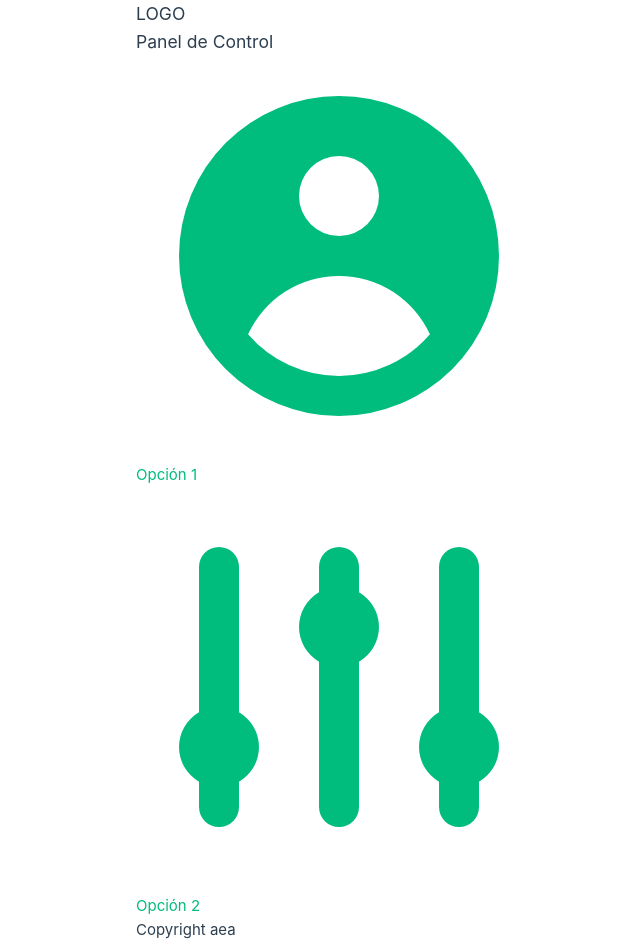
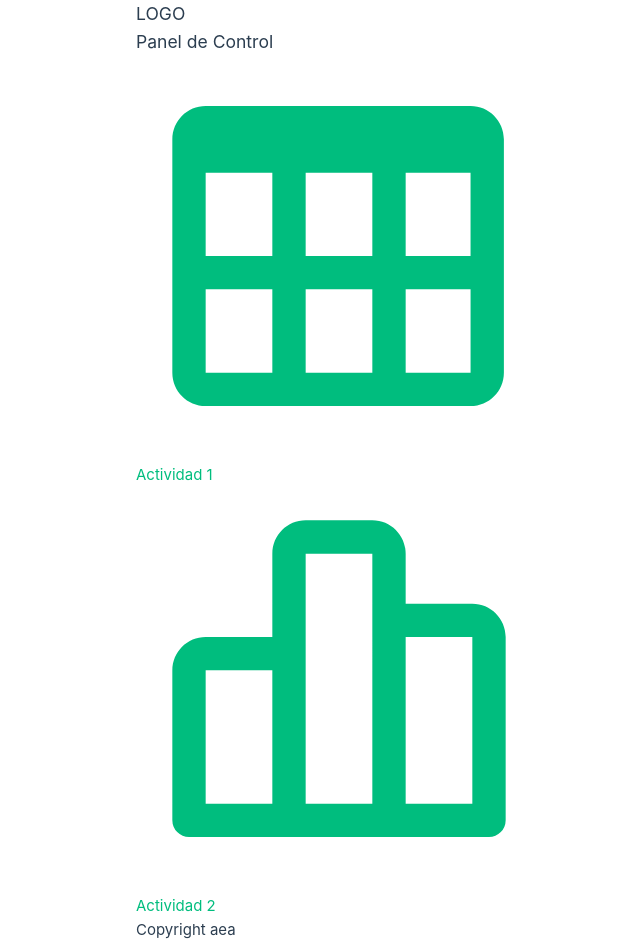
Before and after one commit to ElKingBruh/Dashboard, a Vue app: page / in a window 1280 px wide. Shown: the top 952 px of the page, without its empty margins (104-744 px from the left). Built offline with nearby package versions, Linux system fonts and the light colour scheme; the HTML template or start-up script is replaced by a standard one.

Commit message:
dashboard

```diff
--- a/src/assets/icon/IconOne.vue
+++ b/src/assets/icon/IconOne.vue
@@ -1,15 +1,3 @@
 <template>
-  <svg
-    aria-hidden="true"
-    class="mr-2 w-[25px] h-[25px] fill-current"
-    fill="currentColor"
-    viewBox="0 0 20 20"
-    xmlns="http://www.w3.org/2000/svg"
-  >
-    <path
-      fill-rule="evenodd"
-      d="M18 10a8 8 0 11-16 0 8 8 0 0116 0zm-6-3a2 2 0 11-4 0 2 2 0 014 0zm-2 4a5 5 0 00-4.546 2.916A5.986 5.986 0 0010 16a5.986 5.986 0 004.546-2.084A5 5 0 0010 11z"
-      clip-rule="evenodd"
-    ></path>
-  </svg>
+  <svg aria-hidden="true" class="mr-2 w-[25px] h-[25px] fill-current" fill="currentColor" xmlns="http://www.w3.org/2000/svg" viewBox="0 0 24 24" ><path d="M4 21h15.893c1.103 0 2-.897 2-2V5c0-1.103-.897-2-2-2H4c-1.103 0-2 .897-2 2v14c0 1.103.897 2 2 2zm0-2v-5h4v5H4zM14 7v5h-4V7h4zM8 7v5H4V7h4zm2 12v-5h4v5h-4zm6 0v-5h3.894v5H16zm3.893-7H16V7h3.893v5z"></path></svg>
 </template>
--- a/src/assets/icon/IconTwo.vue
+++ b/src/assets/icon/IconTwo.vue
@@ -1,13 +1,3 @@
 <template>
-  <svg
-    aria-hidden="true"
-    class="mr-2 w-[25px] h-[25px] fill-current"
-    fill="currentColor"
-    viewBox="0 0 20 20"
-    xmlns="http://www.w3.org/2000/svg"
-  >
-    <path
-      d="M5 4a1 1 0 00-2 0v7.268a2 2 0 000 3.464V16a1 1 0 102 0v-1.268a2 2 0 000-3.464V4zM11 4a1 1 0 10-2 0v1.268a2 2 0 000 3.464V16a1 1 0 102 0V8.732a2 2 0 000-3.464V4zM16 3a1 1 0 011 1v7.268a2 2 0 010 3.464V16a1 1 0 11-2 0v-1.268a2 2 0 010-3.464V4a1 1 0 011-1z"
-    ></path>
-  </svg>
+  <svg aria-hidden="true" class="mr-2 w-[25px] h-[25px] fill-current" fill="currentColor" xmlns="http://www.w3.org/2000/svg" viewBox="0 0 24 24" ><path d="M20 7h-4V4c0-1.103-.897-2-2-2h-4c-1.103 0-2 .897-2 2v5H4c-1.103 0-2 .897-2 2v9a1 1 0 0 0 1 1h18a1 1 0 0 0 1-1V9c0-1.103-.897-2-2-2zM4 11h4v8H4v-8zm6-1V4h4v15h-4v-9zm10 9h-4V9h4v10z"></path></svg>
 </template>
--- a/src/components/Dashboard/SideBar.vue
+++ b/src/components/Dashboard/SideBar.vue
@@ -21,11 +21,11 @@
             <div class=" flex flex-col justify-between space-y-[10px] px-[20px]">
               <RedirectButton to="/firstOption">
                 <IconOne/>
-                Opción 1
+                Actividad 1
               </RedirectButton>
               <RedirectButton to="/SecondOption">
                 <IconTwo/>
-                Opción 2
+                Actividad 2
               </RedirectButton>
 
             </div>
```
